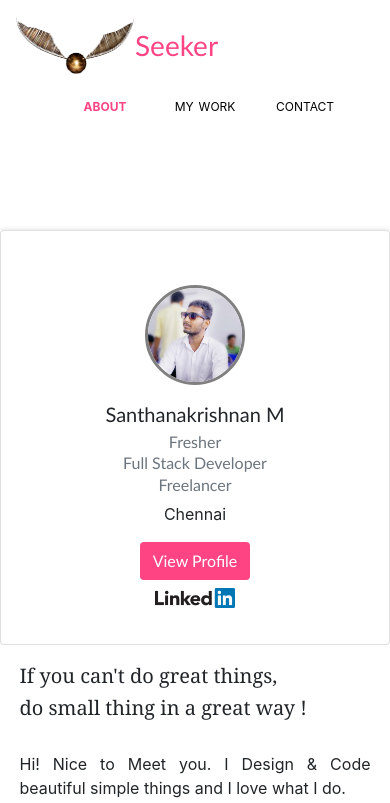
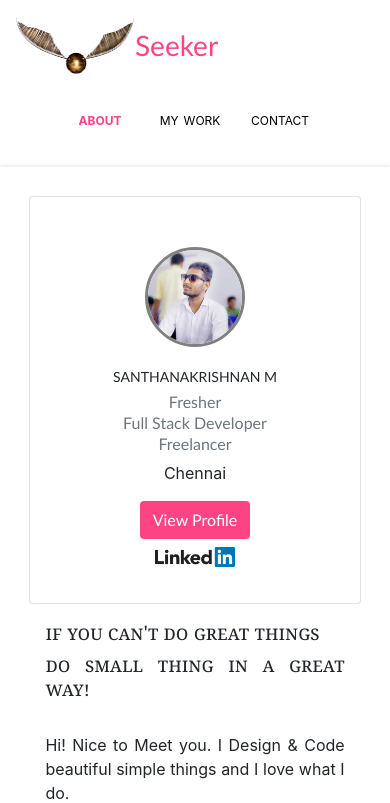
Before and after one commit to santhanakrishnanstark/seeker, a React (Create React App) app: page / in a window 390 px wide. Shown: the top 803 px of the page. Built offline with nearby package versions, Linux system fonts and the light colour scheme.

Commit message:
Add Mobile Responsive code

```diff
--- a/src/Components/Contact/Contact.css
+++ b/src/Components/Contact/Contact.css
@@ -30,3 +30,9 @@
         /**transform: rotateX(0deg);**/
     }
 }
+
+@media only screen and (max-width: 600px) {
+    h2{
+      font-size: 1.3rem !important;
+    }
+  }
--- a/src/Components/Contact/Contact.jsx
+++ b/src/Components/Contact/Contact.jsx
@@ -9,13 +9,13 @@ const contact = () => {
                     <div className="contact-form">
                          <h2 className="text-center">Thanks for taking the time to reach out. How can I help you today?</h2>
                         <div className="row mt-3">
-                            <div className="col">
+                            <div className="col-md-6">
                                 <label>Name</label>
-                                <input type="text" class="form-control" />
+                                <input type="text" className="form-control" />
                             </div>
-                            <div className="col">
+                            <div className="col-md-6">
                                 <label>E-Mail</label>
-                                <input type="text" class="form-control" />
+                                <input type="text" className="form-control" />
                             </div>
                         </div>
                         <div className="form-group mt-2">
--- a/src/Components/Content-ProfileDesp/ProfileDescription.css
+++ b/src/Components/Content-ProfileDesp/ProfileDescription.css
@@ -5,3 +5,7 @@
     text-align: justify;
     padding: 5%;
 }
+
+h5{
+    font-variant-caps: all-petite-caps;
+}
--- a/src/Components/Content-ProfileDesp/ProfileDescription.jsx
+++ b/src/Components/Content-ProfileDesp/ProfileDescription.jsx
@@ -4,8 +4,8 @@ import './ProfileDescription.css';
 const profiledescription = () => {
     return (
         <div className="Description">
-            <h5>If you can't do great things,</h5>
-            <h5>do small thing in a great way !</h5>
+            <h5>If you can't do great things</h5>
+            <h5>do small thing in a great way!</h5>
             <br/>
             <p> Hi! Nice to Meet you.
                 I Design & Code beautiful simple things and I love what I do.
--- a/src/Components/Content/Content.css
+++ b/src/Components/Content/Content.css
@@ -14,3 +14,9 @@
         /**transform: rotateX(0deg);**/
     }
 }
+
+@media only screen and (max-width: 600px) {
+    .content{
+       padding: 8%;
+    }
+  }
--- a/src/Components/Header/Header.css
+++ b/src/Components/Header/Header.css
@@ -3,3 +3,10 @@ h3{
     font-family: 'Gill Sans', 'Gill Sans MT', Calibri, 'Trebuchet MS', sans-serif;
     color: #ff4484;
 }
+
+
+@media only screen and (max-width: 600px) {
+    .Header{
+       margin-bottom: -20% !important;
+    }
+  }
--- a/src/Components/Navbar/Navbar.css
+++ b/src/Components/Navbar/Navbar.css
@@ -21,3 +21,21 @@
     cursor: pointer;
     color: #ff4484!important;
 }
+
+@media only screen and (max-width: 600px) {
+    .Navbar{
+        margin-top: 4%;
+    }
+    .Navbar a{
+        text-decoration: none!important;
+        font-size: 1.1rem;
+        color: black!important;
+    }
+    .Navbar li{
+        display: inline-block;
+        width: 90px;
+        text-align: center;
+        list-style-type: none;
+        font-variant: small-caps;
+    }
+  }
--- a/src/Components/Projects/Projects.jsx
+++ b/src/Components/Projects/Projects.jsx
@@ -4,7 +4,7 @@ import  './Projects.css';
 
 const projects = () => {
     return (
-        <div className="container mt-5">
+        <div className="container Project mt-5">
             <div className="row">
                 <div className="col-md-8 mx-auto">
                    <div className="row">
```
